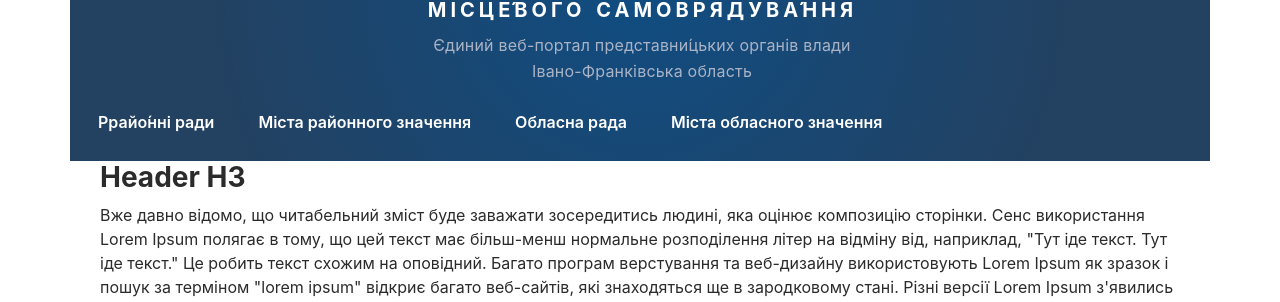
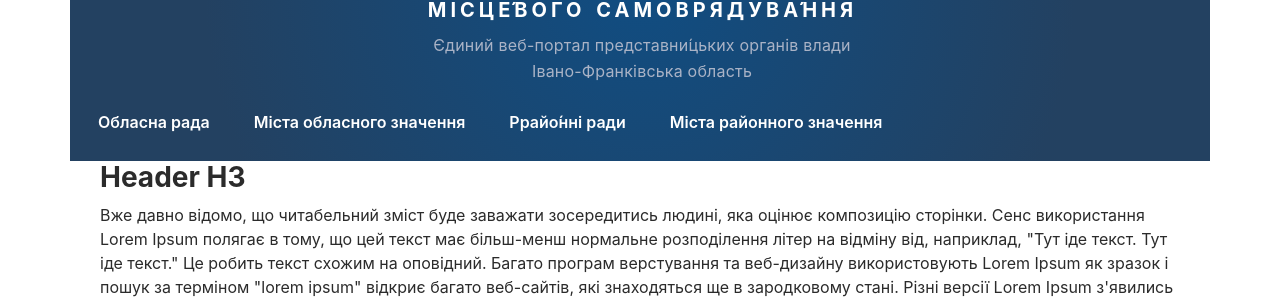
Before and after one commit to typo3uk/typo3uk.github.io, a Jekyll site: the page built from index.html, in a window 1280 px wide. Shown: the part 199-501 px from the top of the page. Built offline with Jekyll 4.4.1, drawn with Linux system fonts in a browser that asks for light colours.

Commit message:
Change #284

```diff
--- a/_includes/header/navbar.html
+++ b/_includes/header/navbar.html
@@ -8,7 +8,7 @@
   <div class="collapse navbar-collapse" id="navGov">
     <ul class="navbar-nav">
 
-      {%- assign ones = site.pages reversed -%}
+      {%- assign ones = site.pages  | sort: 'path' | reverse -%}
       {%- for one in ones %}
         {%- capture slug -%}{{ one.url | split: "/" | last }}{%- endcapture -%}
         {%- capture current -%}{{ one.url | remove: slug | remove: "//" | append: "/" }}{%- endcapture -%}
```
